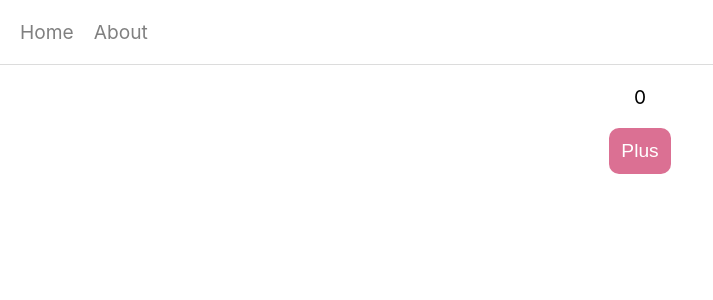
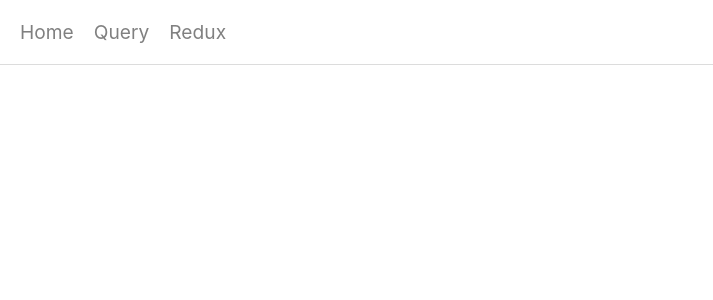
Before and after one commit to socratone/react-rerendering-test, a React (Create React App) app: page /redux in a window 1280 px wide. Shown: the top 300 px of the page, without its empty margins (0-713 px from the left). Built offline with nearby package versions, Linux system fonts and the light colour scheme.

Commit message:
Query로 이름 수정

```diff
--- a/src/App.js
+++ b/src/App.js
@@ -5,7 +5,8 @@ import Nav from './components/Nav';
 import NavItem from './components/NavItem';
 import Main from './components/Main';
 import Home from './components/Home';
-import About from './components/About';
+import Query from './components/Query';
+import Redux from './components/Redux';
 
 const queryClient = new QueryClient();
 
@@ -18,12 +19,16 @@ function App() {
         <div>
           <Nav>
             <NavItem path="/">Home</NavItem>
-            <NavItem path="/about">About</NavItem>
+            <NavItem path="/query">Query</NavItem>
+            <NavItem path="/redux">Redux</NavItem>
           </Nav>
           <Main>
             <Switch>
-              <Route path="/about">
-                <About />
+              <Route path="/query">
+                <Query />
+              </Route>
+              <Route path="/redux">
+                <Redux />
               </Route>
               <Route path="/">
                 <Home />
--- a/src/components/About.js
+++ b/src/components/Query.js
@@ -2,8 +2,8 @@ import React, { useState } from 'react';
 import { useQuery } from 'react-query';
 import Button from './common/Button';
 
-const About = () => {
-  console.log('About 컴포넌트 호출');
+const Query = () => {
+  console.log('Query 컴포넌트 호출');
 
   const [like, setLike] = useState(0);
 
@@ -31,4 +31,4 @@ const About = () => {
   );
 };
 
-export default About;
+export default Query;
--- /dev/null
+++ b/src/components/Redux.js
@@ -0,0 +1,9 @@
+import React from 'react';
+
+const Redux = () => {
+  return (
+    <div></div>
+  );
+}
+
+export default Redux;
```
